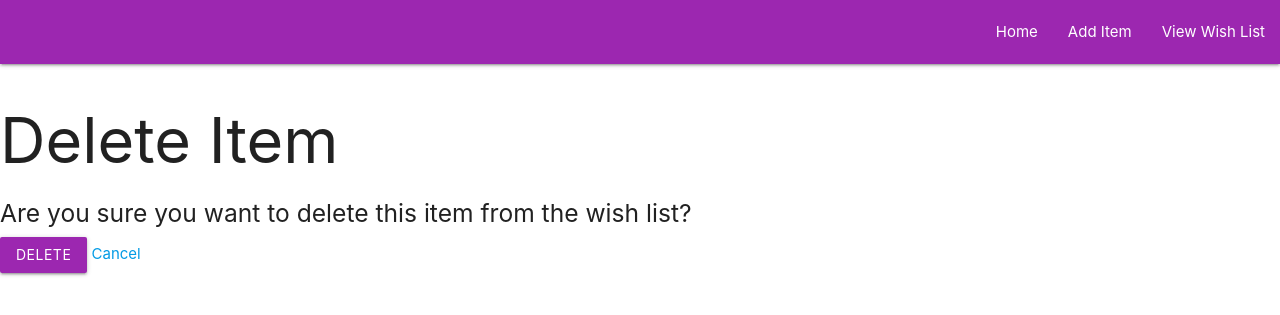
After one commit to mbsii3/project3assessment, a Django app: template main_app/templates/main_app/item_confirm_delete.html in a window 1280 px wide. The commit adds this page. Shown: the top 315 px of the page. Run offline with Django 4.2, Linux system fonts and the light colour scheme; the template is opened without the code that fills it, so the values that code supplies are empty.

Commit message:
add item delete functionality

```diff
--- a/main_app/templates/items/index.html
+++ b/main_app/templates/items/index.html
@@ -8,12 +8,14 @@
     <thead>
         <th>Name</th>
         <th>Description</th>
+        <th></th>
     </thead>
     <tbody>
         {% for item in items %}
         <tr>
             <td>{{ item.name }}</td>
             <td>{{ item.description }}</td>
+            <td><a href="{% url 'items_delete' item.id %}">Delete</a></td>
         </tr>
         {% endfor %}
     </tbody>
--- /dev/null
+++ b/main_app/templates/main_app/item_confirm_delete.html
@@ -0,0 +1,14 @@
+{% extends 'base.html' %}
+{% block content %}
+
+<h1>Delete Item</h1>
+
+  <h5>Are you sure you want to delete this item from the wish list?</h5>
+
+  <form action="" method="POST">
+    {% csrf_token %}
+    <input type="submit" value="Delete" class="btn purple">
+    <a href="{% url 'items_index' %}">Cancel</a>
+  </form>
+
+{% endblock %}
--- a/main_app/urls.py
+++ b/main_app/urls.py
@@ -5,4 +5,5 @@ urlpatterns = [
     path('', views.home, name='home'),
     path('items/', views.items_index, name='items_index'),
     path('items/create/', views.ItemCreate.as_view(), name='items_create'),
+    path('items/<int:pk>/delete/', views.ItemDelete.as_view(), name='items_delete'),
 ]
```
Also changed, not shown: main_app/views.py (+6 -1 lines).
